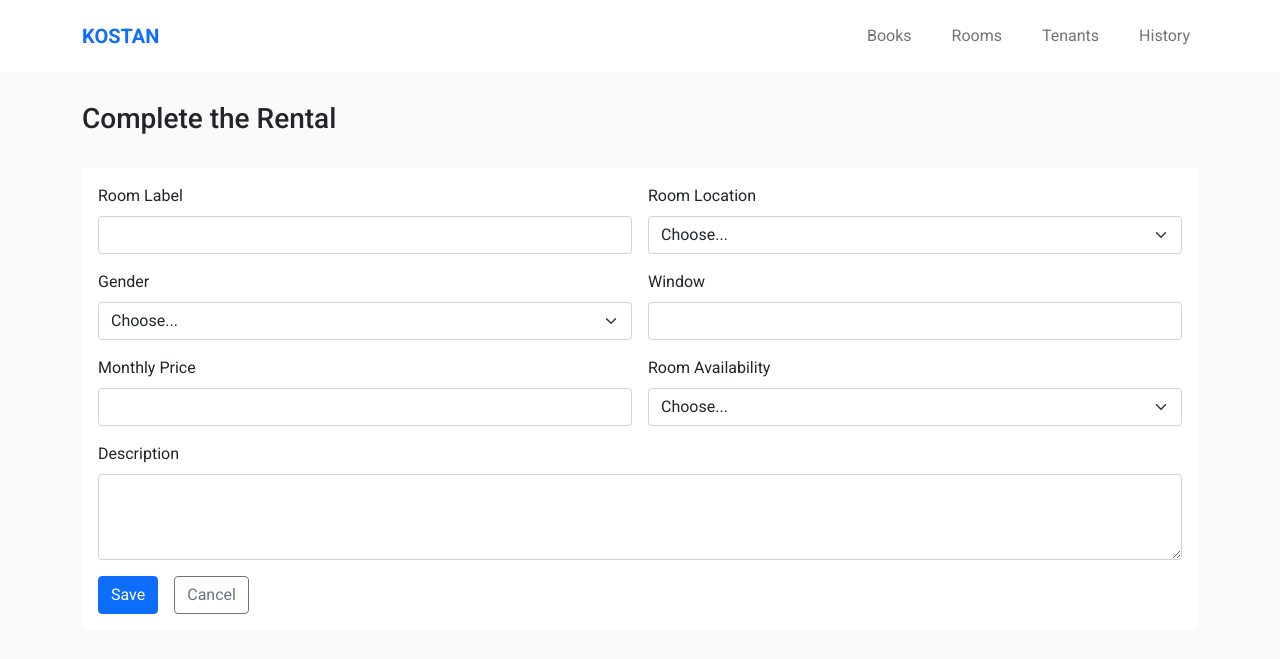
After one commit to myunusalmeida/room-rental, a PHP site: page /book-complete.php in a window 1280 px wide. The commit adds this page. Shown: the top 659 px of the page. Run offline with PHP 8.4, Linux system fonts and the light colour scheme.

Commit message:
Complete invoice, delete book add file

```diff
--- /dev/null
+++ b/book-complete.php
@@ -0,0 +1,69 @@
+<?php
+    $title = 'Completing Book';
+    include('layouts/header.php');
+?>
+
+<section class="main-content">
+    <div class="container">
+        <div class="d-flex align-items-center justify-content-between">
+            <h3>Complete the Rental</h3>
+        </div>
+
+        <div class="card border-0 mt-4">
+            <div class="card-body">
+                <form class="row g-3" action="config/action-room.php" method="POST">
+                    <input type="hidden" name="action" value="add">
+                    <div class="col-md-6">
+                        <label for="roomLabel" class="form-label">Room Label</label>
+                        <input type="text" name="room_label" class="form-control" id="roomLabel" required>
+                    </div>
+                    <div class="col-md-6">
+                        <label for="roomLocation" class="form-label">Room Location</label>
+                        <select id="roomLocation" name="room_location" class="form-select" required>
+                            <option selected>Choose...</option>
+                            <option value="1st Floor">1st Floor</option>
+                            <option value="2nd Floor">2nd Floor</option>
+                        </select>
+                    </div>
+                    <div class="col-md-6">
+                        <label for="gender" class="form-label">Gender</label>
+                        <select id="gender" name="room_gender" class="form-select" required>
+                            <option selected>Choose...</option>
+                            <option value="Men">Men</option>
+                            <option value="Women">Women</option>
+                        </select>
+                    </div>
+                    <div class="col-md-6">
+                        <label for="window" class="form-label">Window</label>
+                        <input type="text" name="room_window" class="form-control" id="window" required>
+                    </div>
+                    <div class="col-md-6">
+                        <label for="monthly_price" class="form-label">Monthly Price</label>
+                        <input type="number" name="room_monthly_price" class="form-control" id="monthly_price" required>
+                    </div>
+                    <div class="col-md-6">
+                        <label for="availability" class="form-label">Room Availability</label>
+                        <select id="availability" name="room_availability" class="form-select">
+                            <option selected>Choose...</option>
+                            <option value="Available">Available</option>
+                            <option value="Booked">Booked</option>
+                        </select>
+                    </div>
+                    <div class="col-12">
+                        <label for="description" class="form-label">Description</label>
+                        <textarea name="room_description" id="description" rows="3" class="form-control"></textarea>
+                    </div>
+                    <div class="col-12">
+                        <div class="d-flex gap-3">
+                            <button type="submit" class="btn btn-primary">Save</button>
+                            <a href="rooms.php" class="btn btn-outline-secondary">Cancel</a>
+                        </div>
+
+                    </div>
+                </form>
+            </div>
+        </div>
+    </div>
+</section>
+
+<?php include('layouts/footer.php') ?>
--- a/books.php
+++ b/books.php
@@ -57,9 +57,10 @@
                             <td class="d-flex gap-2">
                                 <?php
                                     if($row['payment_status'] == 'paid') {
-                                        echo '<a href="config/action-book.php?action=book-complete&id='. $row['book_id'] .'" class="btn btn-sm btn-success">Booking Completed</a>';
+                                        echo '<a href="book-complete.php?id='. $row['book_id'] .'" class="btn btn-sm btn-success">Booking Completed</a>';
+                                        echo '<a href="invoice.php?id='. $row['book_id'] .'" class="btn btn-sm btn-info text-white">Invoice</a>';
                                     } else {
-                                        echo '<a href="config/action-book.php?action=paid&id='. $row['book_id'] .'" class="btn btn-sm btn-primary">Pay Now</a>';
+                                        echo '<a href="config/action-book.php?action=paid&id='. $row['book_id'] .'" class="btn btn-sm btn-primary" target="_blank">Pay Now</a>';
                                     }
                                 ?>
                                 <a href="config/action-book.php?action=delete&id=<?= $row['book_id'] ?>"
```
Also changed, not shown: book-add.php (deleted, +0 -50 lines), config/action-book.php (+6 -1 lines), invoice.php (+36 -20 lines).
